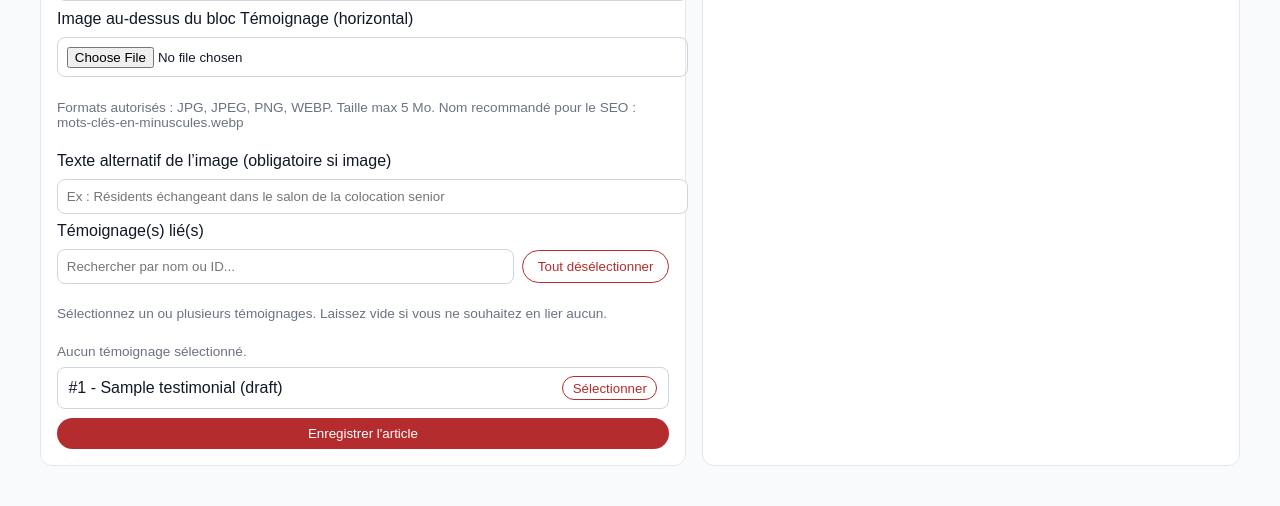
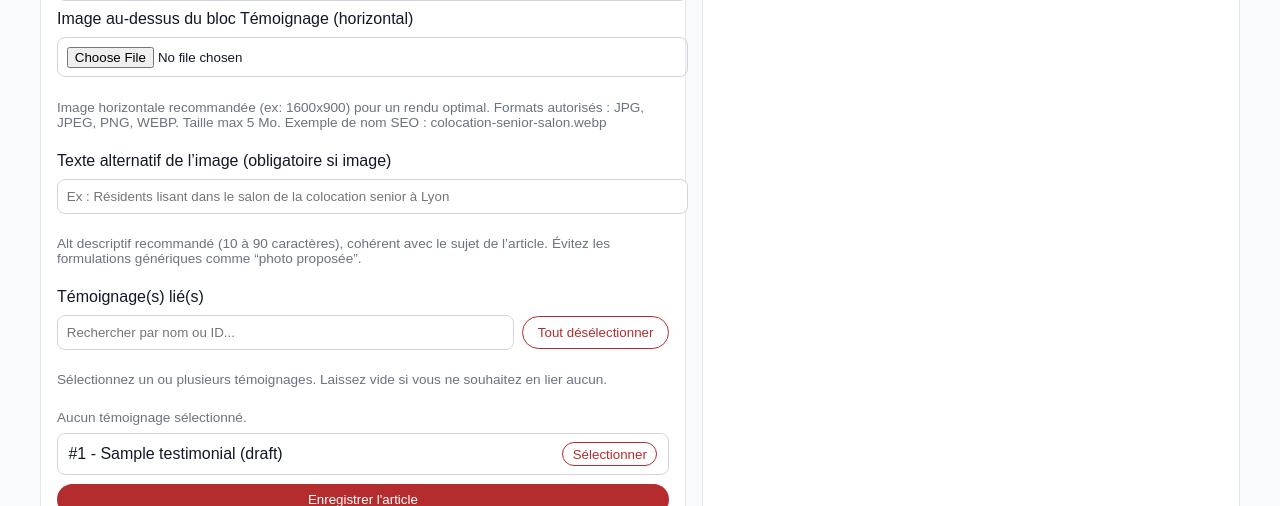
Before and after one commit to Softy42/lebon, a PHP site: page /admin/le-mag/index.php in a window 1280 px wide. Shown: the part 1214-1720 px from the top of the page. Before the commit the page ends 1680 px from the top, so only its background shows below. Run offline with PHP 8.4, Linux system fonts and the light colour scheme; the visitor is signed in with stand-in values (Sample User, id 1); data comes from the database, SQL or seed files in the repository; tables that the repository leaves empty hold one stand-in row (values such as "Sample post").

Commit message:
Améliorations info images

```diff
--- a/admin/le-mag/index.php
+++ b/admin/le-mag/index.php
@@ -45,6 +45,20 @@ function blog_save_optimized_webp(string $tmpPath, string $targetPath): bool
     $image = $result['im'];
     if (!$image) {
         return false;
+    }
+
+    $maxWidth = 1920;
+    $width = imagesx($image);
+    $height = imagesy($image);
+    if ($width > $maxWidth && $height > 0) {
+        $newWidth = $maxWidth;
+        $newHeight = (int)round(($height * $newWidth) / $width);
+        $resized = imagecreatetruecolor($newWidth, $newHeight);
+        imagealphablending($resized, false);
+        imagesavealpha($resized, true);
+        imagecopyresampled($resized, $image, 0, 0, 0, 0, $newWidth, $newHeight, $width, $height);
+        imagedestroy($image);
+        $image = $resized;
     }
 
     imagepalettetotruecolor($image);
@@ -195,6 +209,8 @@ if ($error === '' && isset($_POST['action']) && $_POST['action'] === 'save_post'
     $hasNewUpload = is_array($imageInput) && (($imageInput['error'] ?? UPLOAD_ERR_NO_FILE) !== UPLOAD_ERR_NO_FILE);
     $finalImagePath = $existingImagePath;
     $finalImageAlt = $testimonialImageAlt;
+    $normalizedAlt = blog_slugify($testimonialImageAlt);
+    $isGenericAlt = in_array($normalizedAlt, ['photo', 'image', 'photo-proposee', 'photo-propose'], true);
 
     if ($hasNewUpload) {
         $uploadError = (int)($imageInput['error'] ?? UPLOAD_ERR_NO_FILE);
@@ -216,6 +232,10 @@ if ($error === '' && isset($_POST['action']) && $_POST['action'] === 'save_post'
 
             if ($testimonialImageAlt === '') {
                 $error = 'Le texte alternatif est obligatoire pour l’image.';
+            } elseif (mb_strlen($testimonialImageAlt) < 10 || mb_strlen($testimonialImageAlt) > 90) {
+                $error = 'Le texte alternatif doit contenir entre 10 et 90 caractères.';
+            } elseif ($isGenericAlt) {
+                $error = 'Le texte alternatif est trop générique. Décrivez précisément l’image en lien avec le sujet de l’article.';
             }
 
             $baseName = pathinfo($originalName, PATHINFO_FILENAME);
@@ -242,6 +262,10 @@ if ($error === '' && isset($_POST['action']) && $_POST['action'] === 'save_post'
         }
     } elseif ($finalImagePath !== '' && $testimonialImageAlt === '') {
         $error = 'Le texte alternatif est obligatoire si une image est associée.';
+    } elseif ($finalImagePath !== '' && (mb_strlen($testimonialImageAlt) < 10 || mb_strlen($testimonialImageAlt) > 90)) {
+        $error = 'Le texte alternatif doit contenir entre 10 et 90 caractères.';
+    } elseif ($finalImagePath !== '' && $isGenericAlt) {
+        $error = 'Le texte alternatif est trop générique. Décrivez précisément l’image en lien avec le sujet de l’article.';
     }
 
     if ($error !== '') {
@@ -408,7 +432,7 @@ if (isset($_GET['edit_post'])) {
 
         <label>Image au-dessus du bloc Témoignage (horizontal)</label>
         <input type="file" name="testimonial_image" accept=".jpg,.jpeg,.png,.webp" id="testimonial-image-input">
-        <p class="helper">Formats autorisés : JPG, JPEG, PNG, WEBP. Taille max 5 Mo. Nom recommandé pour le SEO : mots-clés-en-minuscules.webp</p>
+        <p class="helper">Image horizontale recommandée (ex: 1600x900) pour un rendu optimal. Formats autorisés : JPG, JPEG, PNG, WEBP. Taille max 5 Mo. Exemple de nom SEO : colocation-senior-salon.webp</p>
         <?php if (!empty($editPost['testimonial_image_path'])): ?>
           <img
             id="testimonial-image-preview"
@@ -416,7 +440,7 @@ if (isset($_GET['edit_post'])) {
             alt="<?= blog_h((string)($editPost['testimonial_image_alt'] ?? '')) ?>"
             style="max-width:100%;height:140px;object-fit:cover;border-radius:10px;border:1px solid #d1d5db"
           >
-          <label><input type="checkbox" name="remove_testimonial_image" value="1"> Supprimer l'image actuelle</label>
+          <label><input type="checkbox" name="remove_testimonial_image" value="1" id="remove-testimonial-image"> Supprimer l'image actuelle</label>
         <?php else: ?>
           <img id="testimonial-image-preview" src="" alt="" style="display:none;max-width:100%;height:140px;object-fit:cover;border-radius:10px;border:1px solid #d1d5db">
         <?php endif; ?>
@@ -425,8 +449,9 @@ if (isset($_GET['edit_post'])) {
         <input
           name="testimonial_image_alt"
           value="<?= blog_h((string)($editPost['testimonial_image_alt'] ?? '')) ?>"
-          placeholder="Ex : Résidents échangeant dans le salon de la colocation senior"
+          placeholder="Ex : Résidents lisant dans le salon de la colocation senior à Lyon"
         >
+        <p class="helper">Alt descriptif recommandé (10 à 90 caractères), cohérent avec le sujet de l’article. Évitez les formulations génériques comme “photo proposée”.</p>
 
         <label>Témoignage(s) lié(s)</label>
         <div class="testi-tools">
@@ -503,6 +528,7 @@ if (isset($_GET['edit_post'])) {
     var clearButton = document.getElementById('clear-testimonials');
     var imageInput = document.getElementById('testimonial-image-input');
     var imagePreview = document.getElementById('testimonial-image-preview');
+    var removeImageCheckbox = document.getElementById('remove-testimonial-image');
     var searchInput = document.getElementById('testimonial-search');
     var selectedBox = document.getElementById('testimonial-selected');
     var rows = Array.from(document.querySelectorAll('#testimonial-results .testi-row'));
@@ -585,6 +611,14 @@ if (isset($_GET['edit_post'])) {
       imagePreview.style.display = 'block';
     });
 
+    removeImageCheckbox?.addEventListener('change', function () {
+      if (!removeImageCheckbox.checked) return;
+      var accepted = window.confirm('Confirmez-vous la suppression de l’image actuelle ?');
+      if (!accepted) {
+        removeImageCheckbox.checked = false;
+      }
+    });
+
     renderSelected();
   });
 </script>
```
